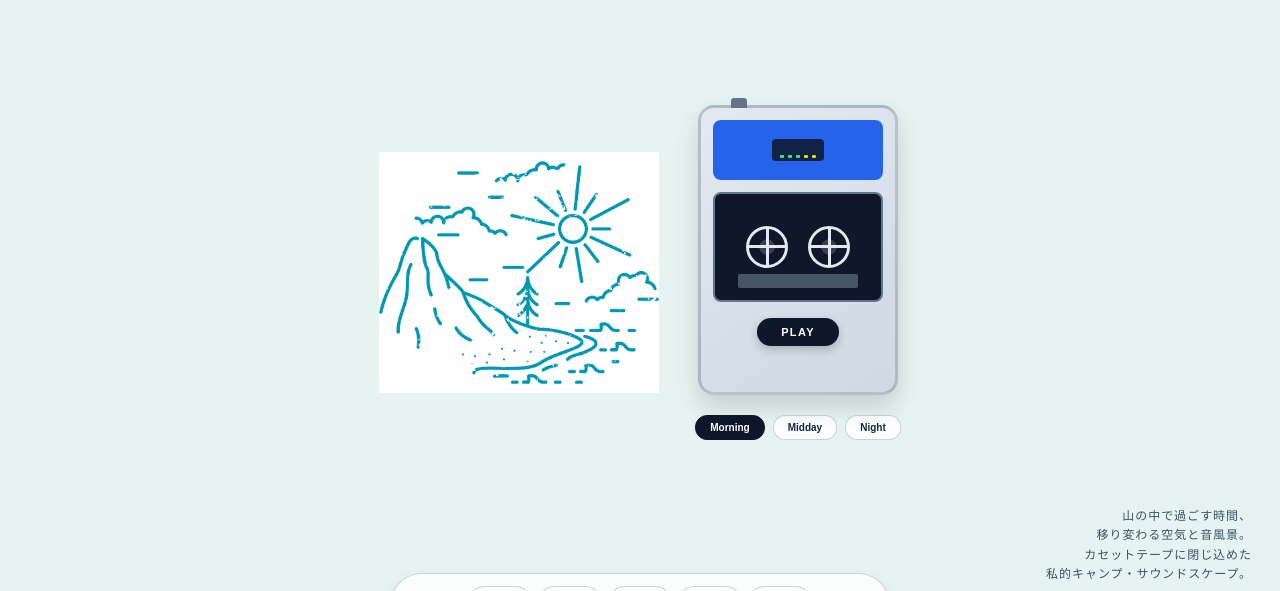
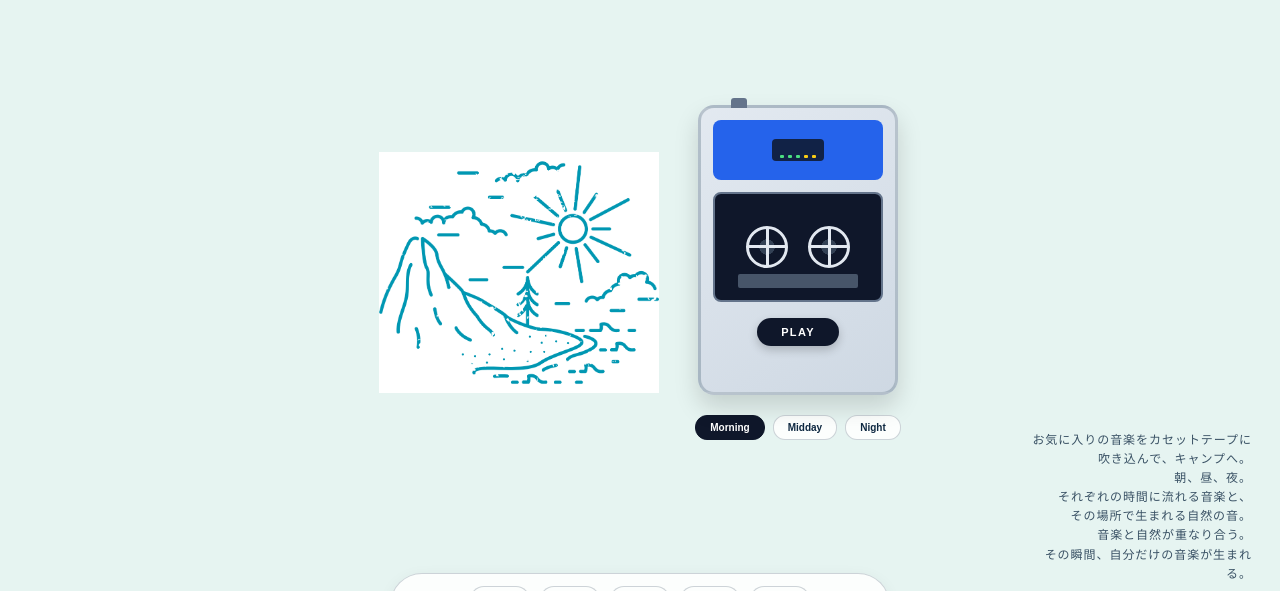
Before and after one commit to cyber-nora/THE-CAMP-TAPE, a plain HTML site: page index.html in a window 1280 px wide. Shown: the part 125-716 px from the top of the page. Drawn offline with Linux system fonts and the light colour scheme.

Commit message:
Update index.html

```diff
--- a/index.html
+++ b/index.html
@@ -469,10 +469,12 @@ body.mode-yoru .signature-logo {
 <!-- 右側コンセプト・2026・シグネチャーブロック -->
 <div class="right-sidebar">
   <p class="concept-text">
-    山の中で過ごす時間、<br>
-    移り変わる空気と音風景。<br>
-    カセットテープに閉じ込めた<br>
-    私的キャンプ・サウンドスケープ。
+    お気に入りの音楽をカセットテープに吹き込んで、キャンプへ。<br>
+    朝、昼、夜。<br>
+    それぞれの時間に流れる音楽と、<br>
+    その場所で生まれる自然の音。<br>
+    音楽と自然が重なり合う。<br>
+    その瞬間、自分だけの音楽が生まれる。
   </p>
   <div class="year-text">2026</div>
   <img src="images/nora-1.png" class="signature-logo" alt="Nora Signature">
```
